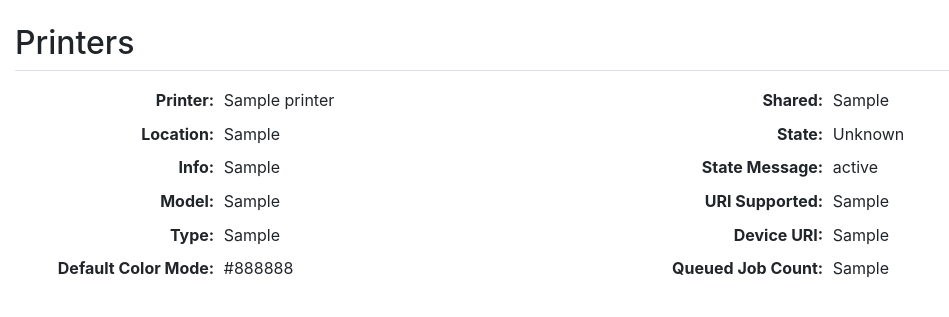
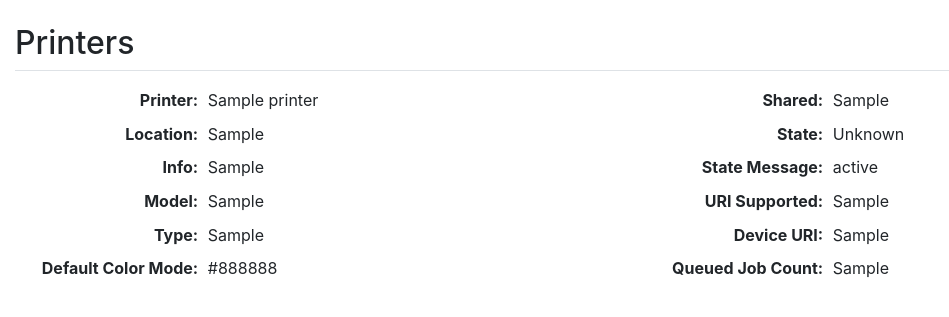
Before and after one commit to bwicksall/WebPrintRelease, a Flask app: template templates/printers.html in a window 1280 px wide. Shown: the part 56-373 px from the top of the page, without its empty margins (0-949 px from the left). Run offline with Flask 2, Linux system fonts and the light colour scheme; the template is opened without the code that fills it: most values are stand-ins (such as "Sample title", 1, 10 or a date in 2020); parts of the project's set-up code (start-up, migrations or seed data) failed here and were passed over; some libraries are stand-ins or nearby versions.

Commit message:
Typo on printers.html

```diff
--- a/templates/printers.html
+++ b/templates/printers.html
@@ -8,7 +8,7 @@
     <tr>
       <td style="width: 50%">
         <table class="table table-sm">
-          <tr><td class="text-right border-top-0" style="width: 12em"><strong>Printer:</strong></td><td class="align-middle border-top-0">{{ printer['printer-name'] }}</td></tr>
+          <tr><td class="text-right border-top-0" style="width: 11em"><strong>Printer:</strong></td><td class="align-middle border-top-0">{{ printer['printer-name'] }}</td></tr>
           <tr><td class="text-right border-top-0"><strong>Location:</strong></td><td class="align-middle border-top-0">{{ printer.get('printer-location', '') }}</td></tr>
           <tr><td class="text-right border-top-0"><strong>Info:</strong></td><td class="align-middle border-top-0">{{ printer.get('printer-info', '') }}</td></tr>
           <tr><td class="text-right border-top-0"><strong>Model:</strong></td><td class="align-middle border-top-0">{{ printer.get('printer-make-and-model', 'Unknown') | truncate(40, True) }}</td></tr>
```
